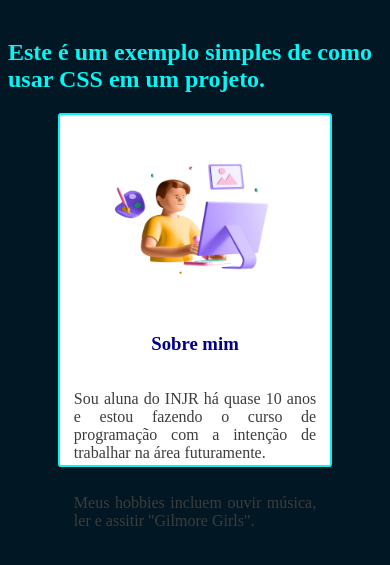
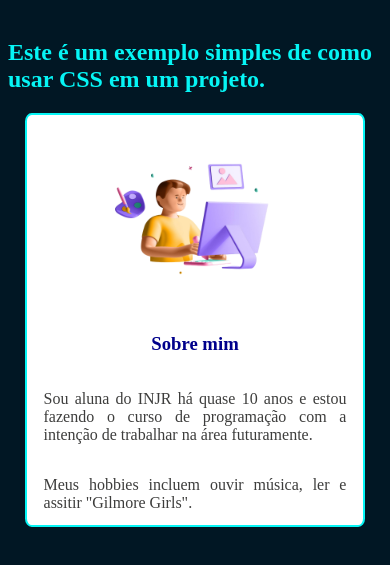
Before and after one commit to gicasantn/tarefaCSS02, a plain HTML site: page index.html in a window 390 px wide. Shown: the part 69-634 px from the top of the page. Drawn offline with Linux system fonts and the light colour scheme.

Commit message:
tarefa finalizada

```diff
--- a/stylle.css
+++ b/stylle.css
@@ -19,10 +19,10 @@
     display: flex;
     flex-direction: column;
     align-items: center;
-    border-radius: 1%;
+    border-radius: 2%;
     border: 2px solid #06f5f5;
-    width: 72%;
-    height: 350px;
+    width: 50%;
+    height: 500px;
 }
 #texto3{
     color: rgb(61, 61, 60);
@@ -35,3 +35,30 @@
     width: 200px;
     height: 250px;
 }
+@media(
+    max-width: 768px
+){
+  #caixa{
+    background-color: #ffff;
+    display: flex;
+    flex-direction: column;
+    align-items: center;
+    border-radius: 2%;
+    border: 2px solid #06f5f5;
+    width: 75%;
+    height: 400px;
+  }
+}
+@media(max-width: 450px)
+{
+#caixa{
+    background-color: #ffff;
+    display: flex;
+    flex-direction: column;
+    align-items: center;
+    border-radius: 2%;
+    border: 2px solid #06f5f5;
+    width: 90%;
+    height: 410px;
+}
+}
```
